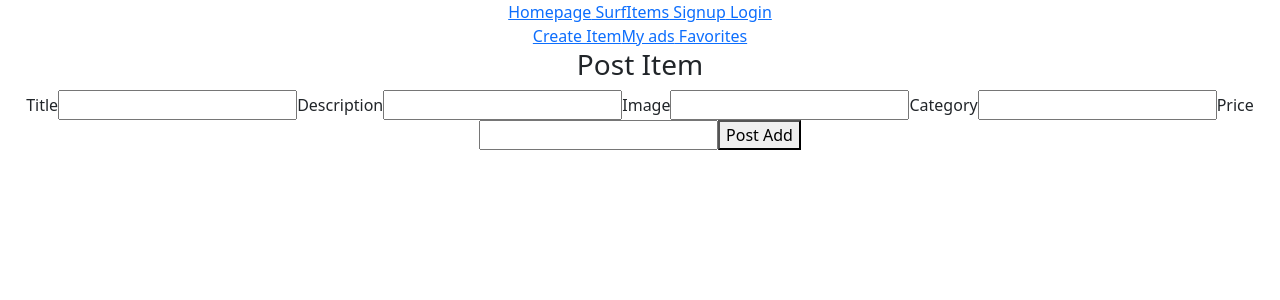
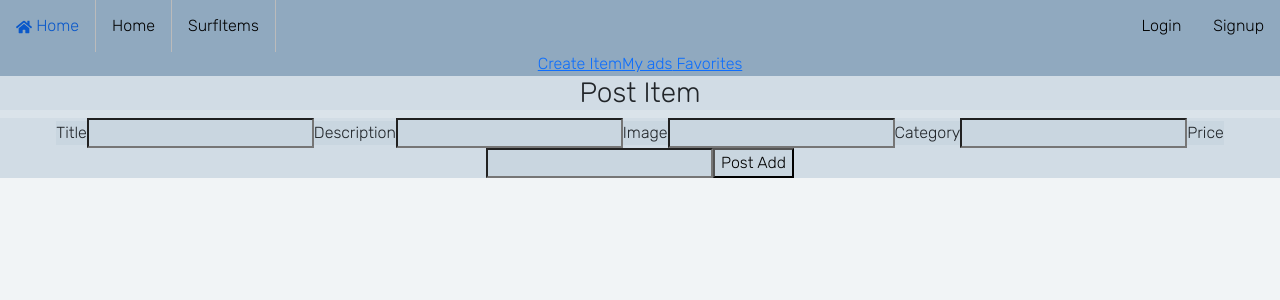
Before and after one commit to Pedrokielma/project-surfcommerce-client, a React (Create React App) app: page /profile in a window 1280 px wide. Shown: the top 300 px of the page. Built offline with nearby package versions, Linux system fonts and the light colour scheme.

Commit message:
before deploy

```diff
--- a/package.json
+++ b/package.json
@@ -11,6 +11,7 @@
     "react": "^17.0.2",
     "react-bootstrap": "^2.2.1",
     "react-dom": "^17.0.2",
+    "react-icons": "^4.3.1",
     "react-router-dom": "^6.2.2",
     "react-scripts": "5.0.0",
     "web-vitals": "^2.1.4"
--- a/src/App.css
+++ b/src/App.css
@@ -1,38 +1,16 @@
+@import url('https://fonts.googleapis.com/css2?family=Roboto:wght@100;700&family=Rubik:wght@300&display=swap');
+
+*, *::before{
+  background-color: #90a9bf20;
+}
+
 .App {
   text-align: center;
+  font-family: 'Rubik', sans-serif;
 }
+
 
 .App-logo {
   height: 40vmin;
   pointer-events: none;
 }
-
-@media (prefers-reduced-motion: no-preference) {
-  .App-logo {
-    animation: App-logo-spin infinite 20s linear;
-  }
-}
-
-.App-header {
-  background-color: #282c34;
-  min-height: 100vh;
-  display: flex;
-  flex-direction: column;
-  align-items: center;
-  justify-content: center;
-  font-size: calc(10px + 2vmin);
-  color: white;
-}
-
-.App-link {
-  color: #61dafb;
-}
-
-@keyframes App-logo-spin {
-  from {
-    transform: rotate(0deg);
-  }
-  to {
-    transform: rotate(360deg);
-  }
-}
--- /dev/null
+++ b/src/Components/Navbar/Navbar.css
@@ -0,0 +1,38 @@
+.Navbar {
+    list-style-type: none;
+    margin: 0;
+    padding: 0;
+    overflow: hidden;
+    background-color: #90a9bf;
+  }
+
+  .link{
+    float: left;
+    border-right:1px solid #bbb;
+  }
+
+  .log {
+    border-right: none;
+    float:right;
+    display: block;
+    color: black;
+    text-align: center;
+    padding: 14px 16px;
+    text-decoration: none;
+  }
+
+  .link {
+    display: block;
+    color: black;
+    text-align: center;
+    padding: 14px 16px;
+    text-decoration: none;
+  }
+
+  li a:hover:not(.active) {
+    background-color: #111;
+  }
+
+  .active {
+    background-color: #04AA6D;
+  }
--- a/src/Components/Navbar/Navbar.js
+++ b/src/Components/Navbar/Navbar.js
@@ -2,6 +2,9 @@ import React, { useContext } from 'react'
 // import { Nav, Container, NavDropdown, Form, FormControl, Button } from 'react-bootstrap'
 import { Link } from 'react-router-dom';
 import { AuthContext } from '../../context/auth.context';
+import './Navbar.css';
+import { FaHome } from "react-icons/fa";
+
 
 
 function Navbar() {
@@ -12,23 +15,27 @@ const { loggedIn, user, logoutUser } = useContext(AuthContext);
 
     <nav className={'Navbar'}>
 
-      <Link to="/"> Homepage</Link>
-      <Link to="/items"> SurfItems</Link>
+
+<Link className="link"to="/"><FaHome /> Home</Link>
+      <Link className="link"to="/">Home</Link>
+      <Link className="link" to="/items"> SurfItems</Link>
       {loggedIn && (
         <>
-          <Link to="/profile"> Profile</Link>
-          {user.username}
-          <button onClick={logoutUser}>Logout</button>
+
+          <button className="log" onClick={logoutUser}>Logout</button>
+          <Link className="log" to="/profile"> Profile</Link>
+          {/* <h4> hello, {user.username}</h4> */}
         </>
       )}
 
       {!loggedIn && (
         <>
-          <Link to="/signup"> Signup</Link>
-          <Link to="/login"> Login</Link>
+          <Link className="log" to="/signup"> Signup</Link>
+          <Link className="log" to="/login"> Login</Link>
         </>
       )}
     </nav>
+
 
 
 
--- /dev/null
+++ b/src/pages/HomePage/HomePage.css
@@ -0,0 +1,44 @@
+.first-section{
+    display: flex;
+	flex-direction: row;
+	flex-wrap: wrap;
+	justify-content: space-evenly;
+	align-items: center;
+	align-content: center;
+    /* position: absolute;
+width: 603px;
+height: 269px;
+left: 851px;
+top: 205px; */
+}
+.home-image {
+    position: absolute;
+width: 732px;
+height: 489px;
+left: 78px;
+top: 325px;
+border-radius: 150px;
+}
+.home-paragraf{
+    position: absolute;
+width: 603px;
+height: 269px;
+left: 846px;
+top: 382px;
+
+font-family: Rubik;
+font-style: normal;
+font-weight: 500;
+font-size: 30px;
+line-height: 36px;
+}
+.button-about{
+
+    position: absolute;
+    width: 400px;
+    height: 100px;
+    left: 38px;
+    top: 205px;
+
+    border-radius: 150px;
+}
--- a/src/pages/HomePage/HomePage.js
+++ b/src/pages/HomePage/HomePage.js
@@ -1,11 +1,23 @@
 import React from 'react';
 import Navbar from '../../Components/Navbar/Navbar'
+import './HomePage.css';
 
 function HomePage() {
   return (
     <div>
     <Navbar></Navbar>
-      <h1>Homepage</h1>
+      <section className='first-section'>
+      <img className='home-image' src="https://lushpalm.com/wp-content/uploads/2021/07/beginner-surfboards.jpg" alt="Surf boards" />
+      <div className='home-paragraf'>
+      <p >Vulputate quis commodo dolor, cursus. Nisl, duis enim suspendisse aenean.
+      Aliquet lectus at in nunc proin sit pharetra, tellus lorem. Nisl curabitur sed ac in.
+      Sed molestie facilisis sapien venenatis. iaculis. Leo</p>
+      <button className='button-about'>  <b>Know More</b> </button>
+      </div>
+      </section>
+      <section className='second-section'>
+
+      </section>
     </div>
   );
 }
--- a/src/pages/ProfilePage/Favorites.jsx
+++ b/src/pages/ProfilePage/Favorites.jsx
@@ -4,39 +4,38 @@ import axios from 'axios';
 
 
 function Favorites() {
-  // const [favoriteItems, setFavoriteitems] = useState([]);
+  const [favoriteItems, setFavoriteitems] = useState([]);
 
-  //   // const { theme } = useContext(ThemeContext);
 
-  //   const fetchItems = async () => {
-  //     try {
-  //       const storedToken = localStorage.getItem('authToken');
+    const fetchItems = async () => {
+      try {
+        const storedToken = localStorage.getItem('authToken');
 
-  //       let response = await axios.get(`http://localhost:5005/api/myadds`, {
-  //         headers: { Authorization: `Bearer ${storedToken}` },
-  //       });
-  //       setFavoriteitems(response.data);
-  //     } catch (error) {
-  //       console.log(error);
-  //     }
-  //   };
+        let response = await axios.get(`http://localhost:5005/api/myadds`, {
+          headers: { Authorization: `Bearer ${storedToken}` },
+        });
+        setFavoriteitems(response.data.favitems);
+      } catch (error) {
+        console.log(error);
+      }
+    };
 
-  //   useEffect(() => {
-  //     fetchItems();
-  //   }, []);
+    useEffect(() => {
+      fetchItems();
+    }, []);
 
 
   return (
     <div>
     <ProfileNav />
     <h1>Favorite Items</h1>
-     {/* {favoriteItems.map((item) => {
+     {favoriteItems.map((item) => {
        return (
          <>
          <h3>{item.title}</h3>
          </>
        )
-     })} */}
+     })}
     </div>
   )
 }
--- a/src/pages/ProfilePage/MyAdds.jsx
+++ b/src/pages/ProfilePage/MyAdds.jsx
@@ -11,7 +11,7 @@ function MyAdds() {
     // const { myUser, userInfo } = useContext(user);
     const [items, setItems] = useState([]);
 
-    // const { theme } = useContext(ThemeContext);
+
 
     const fetchItems = async () => {
       try {
@@ -20,7 +20,7 @@ function MyAdds() {
         let response = await axios.get(`http://localhost:5005/api/myadds`, {
           headers: { Authorization: `Bearer ${storedToken}` },
         });
-        setItems(response.data);
+        setItems(response.data.items);
       } catch (error) {
         console.log(error);
       }
@@ -39,7 +39,7 @@ function MyAdds() {
     <input type="text" name="item" onChange={handlePokemonInput} />
     <button>Search</button>
   </form> */}
-<input type="text" placeholder='Serach...' />
+{/* <input type="text" placeholder='Serach...' /> */}
   {/* <AddForm refreshItems={fetchItems} /> */}
 
   {items.map((item) => {
```
Also changed, not shown: 1 other file (tests, documents, lock files or other folders).
